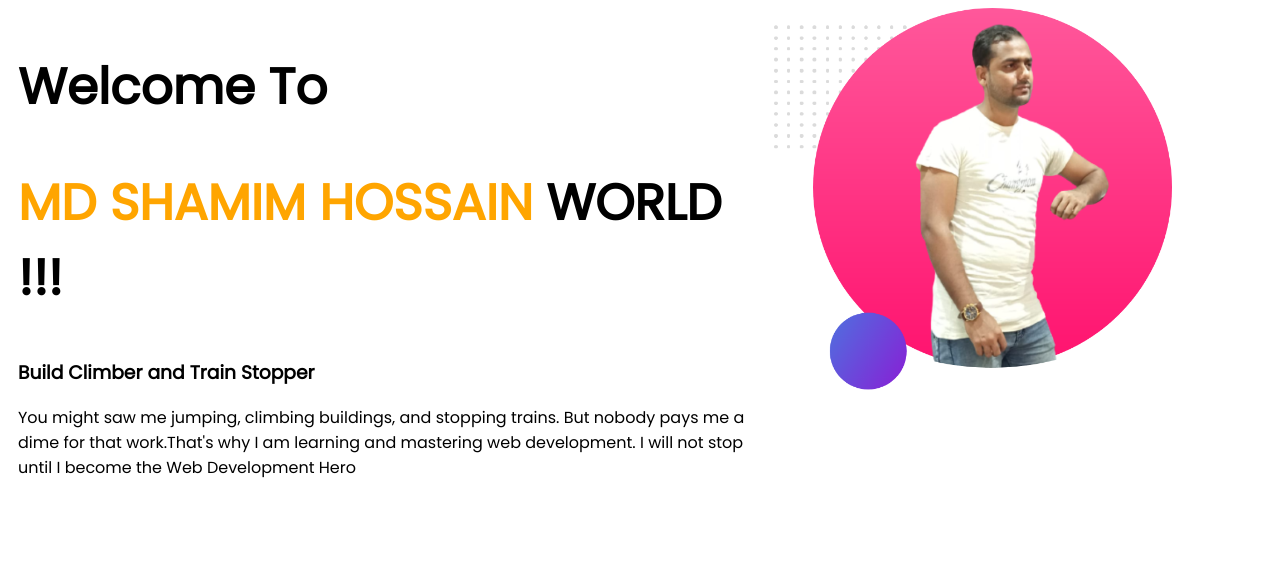
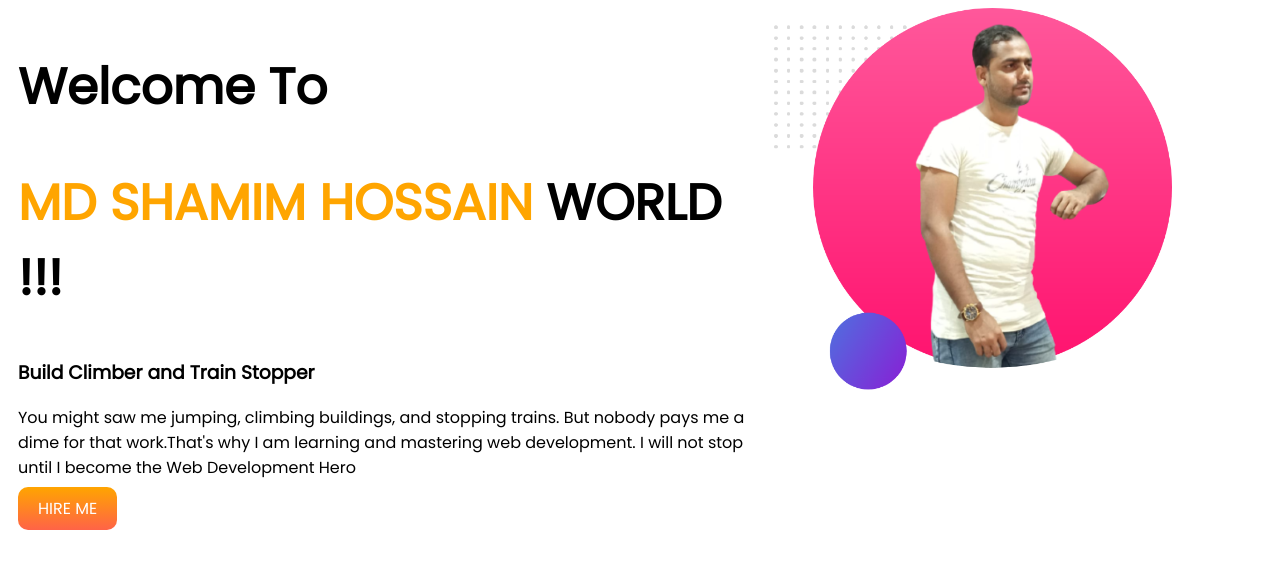
Before and after one commit to sl243/developer-portfolio, a plain HTML site: page index.html in a window 1280 px wide. Drawn offline with Linux system fonts and the light colour scheme.

Commit message:
button added

```diff
--- a/index.html
+++ b/index.html
@@ -22,6 +22,7 @@
                 work.That's why I am learning and mastering web development. I will not stop until I become the Web
                 Development Hero
             </p>
+            <a class="button-add" href="http://facebook.com" target="_blank" rel="noopener noreferrer">HIRE ME</a>
         </div>
         <div class="half-width2">
             <img src="images/my-bg2.png" alt="md shamim hossain">
--- a/style.css
+++ b/style.css
@@ -4,6 +4,7 @@ body {
 
 h1 {
     font-size: 50px;
+
 }
 
 .orange-color {
@@ -27,3 +28,12 @@ section {
 .half-width2 img {
     width: 80%;
 }
+
+.button-add {
+    text-decoration: none;
+    padding: 10px 20px;
+    background-image: linear-gradient(orange, tomato);
+    color: white;
+    border-radius: 10px;
+
+}
```
